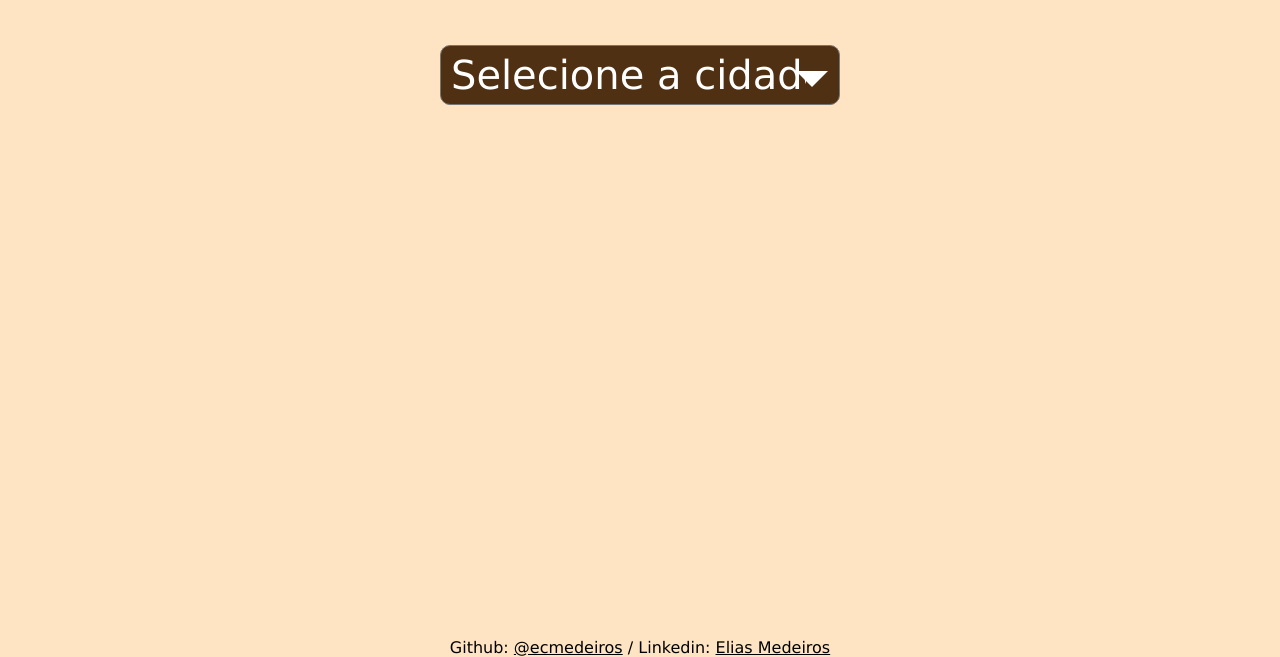
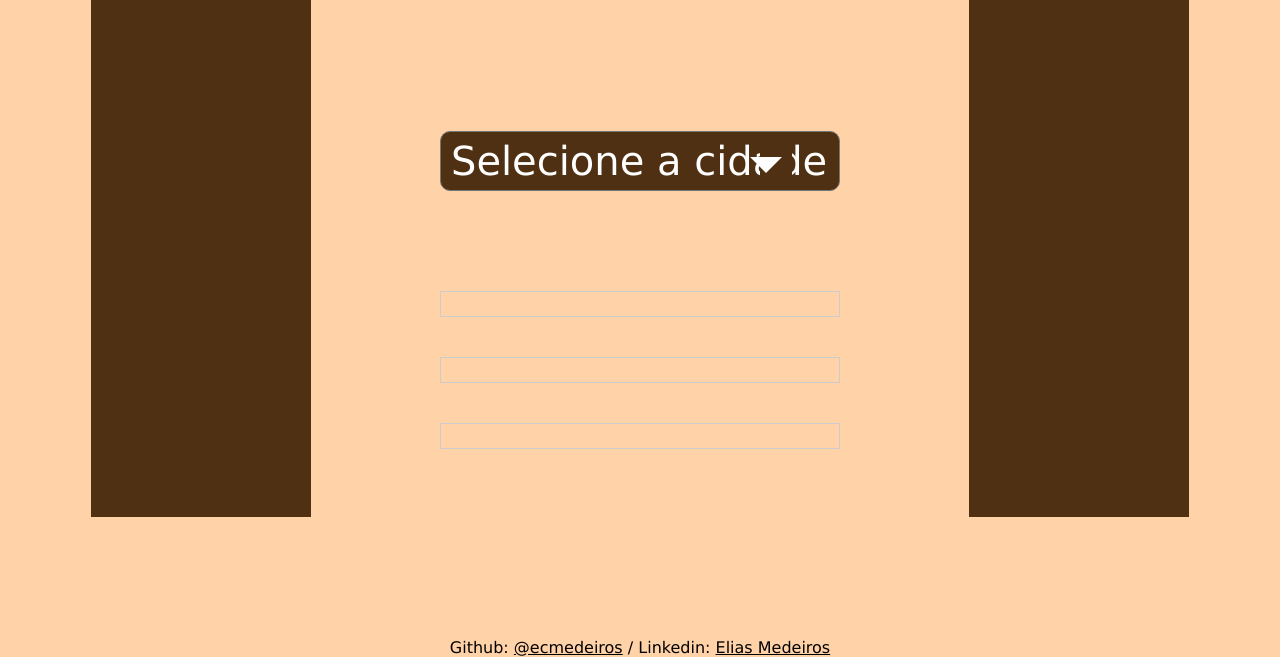
Before and after one commit to ecmedeiros/CafeDoVale, a plain HTML site: page index.html in a window 1280 px wide. Shown: the part 143-800 px from the top of the page. Drawn offline with Linux system fonts and the light colour scheme.

Commit message:
CSS finalizado

```diff
--- a/css/style.css
+++ b/css/style.css
@@ -4,39 +4,49 @@
     box-sizing: border-box;
     font-family: 'Lucida Sans Regular';
     font-weight: 100;
-    background-color: bisque;
 
 }
 
+.container-grid {
+    display: grid;
+    grid-template-columns: 1fr 3fr 1fr;
 
-header{
+}
+
+header {
     display: grid;
     place-items: center;
     font-size: 25px;
     margin: 40px;
 }
 
-body{
-    display: grid;
-    place-items: center;
+aside {
+    background-color: #503013;
+    height: 660px;
 }
 
-.custom-select{
+body {
+    place-items: center;
+    background-color: #FFD2A8;
+}
+
+.custom-select {
     position: relative;
     padding-top: 50px;
     display: grid;
     place-items: center;
 }
 
-.select option{
+.select option {
     color: black;
     font-size: 35px;
+    background-color: #FFD2A8;
 }
 
 .custom-arrow {
     position: absolute;
     top: 37%;
-    right: 20%;
+    right: 27%;
     display: block;
     background: #503013;
     height: 20%;
@@ -74,19 +84,24 @@ select {
     padding-left: 10px;
 }
 
-.box-cafe{
+.box-cafe {
     margin-top: 0px;
     display: grid;
-    grid-template-columns: 300px 0px;
+    align-items: center;
+    grid-template-columns: 300px 300px;
     max-width: 400px;
-	margin: 30px auto;
-	/* border: 1px solid #ccc; */
+    margin: 40px auto;
+    border: 1px solid #ccc;
     font-size: 20px;
     padding-left: 15px;
-
 }
 
-.nome-cafe{
+.container {
+    display: grid;
+    align-items: center;
+}
+
+.nome-cafe {
     padding: 5px;
     font-size: 30px;
 }
@@ -95,13 +110,7 @@ a {
     color: black;
 }
 
-.links{
-    max-width: 400px;
-	margin: 0 auto;
-
-}
-
-footer{
+footer {
     position: fixed;
     left: 0;
     bottom: 0;
--- a/index.html
+++ b/index.html
@@ -2,14 +2,18 @@
 <html lang="pt-br">
   <head>
     <meta charset="UTF-8" />
-    <meta http-equiv="X-UA-Compatible" content="IE=edge" />
-    <meta name="viewport" content="width=device-width, initial-scale=1.0" />
     <title>Cafe Do Valé</title>
     <link rel="stylesheet" href="css/style.css" />
   </head>
 
   <div class="container-grid">
+
+    <aside></aside>
+
+    <div class="container">
+
     <header><h1>Cafeteria Vale do Sinos</h1></header>
+
     <body>
       <main>
         <div class="custom-select">
@@ -23,7 +27,7 @@
 
         <!-- CONTAINER -->
 
-        <div class="container">
+
           <div class="box-cafe">
             <h2 class="nome-cafe"></h2>
 
@@ -52,10 +56,11 @@
           </div>
         </div>
       </main>
-
       <script src="js/main.js"></script>
     </body>
-  </div>
+
+    <aside></aside>
+
     <footer>
       <p>
         Github:
@@ -68,4 +73,6 @@
         >
       </p>
     </footer>
+
+  </div>
 </html>
```
Lines whose indentation alone changed are shown as unchanged.
